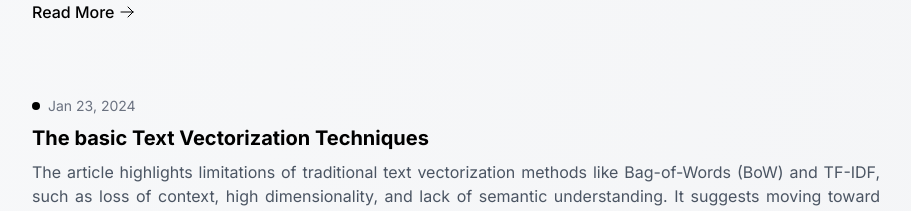
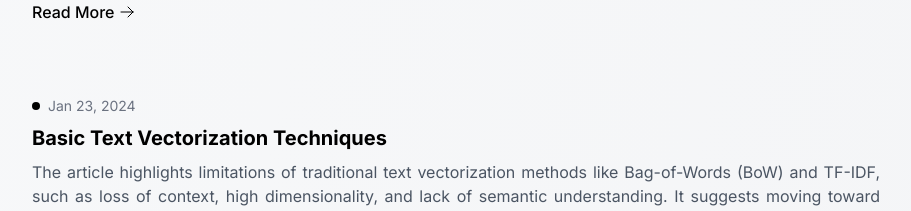
Before and after one commit to repleeka/TungonDugi, a React (Vite) app: page / in a window 1280 px wide. Shown: the part 4220-4431 px from the top of the page, without its empty margins (184-1095 px from the left). Built offline with nearby package versions, Linux system fonts and the light colour scheme; a web font is replaced by a local one.

Commit message:
Minor Change

```diff
--- a/src/ArticlesSection.jsx
+++ b/src/ArticlesSection.jsx
@@ -12,7 +12,7 @@ const ArticlesSection = () => {
     },
     {
       id: 2,
-      title: "The basic Text Vectorization Techniques",
+      title: "Basic Text Vectorization Techniques",
       date: "Jan 23, 2024",
       excerpt: "The article highlights limitations of traditional text vectorization methods like Bag-of-Words (BoW) and TF-IDF, such as loss of context, high dimensionality, and lack of semantic understanding. It suggests moving toward more advanced models like Word2Vec or BERT for better performance.",
       link: "https://tungondugi.medium.com/problems-with-the-basic-text-vectorization-techniques-e89857fe207a",
```
